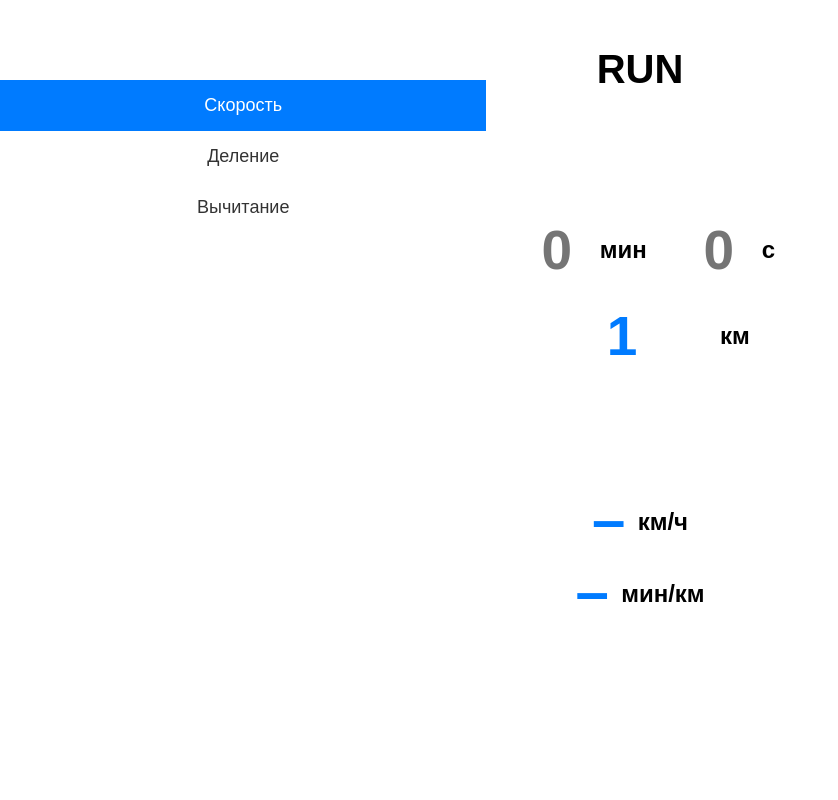
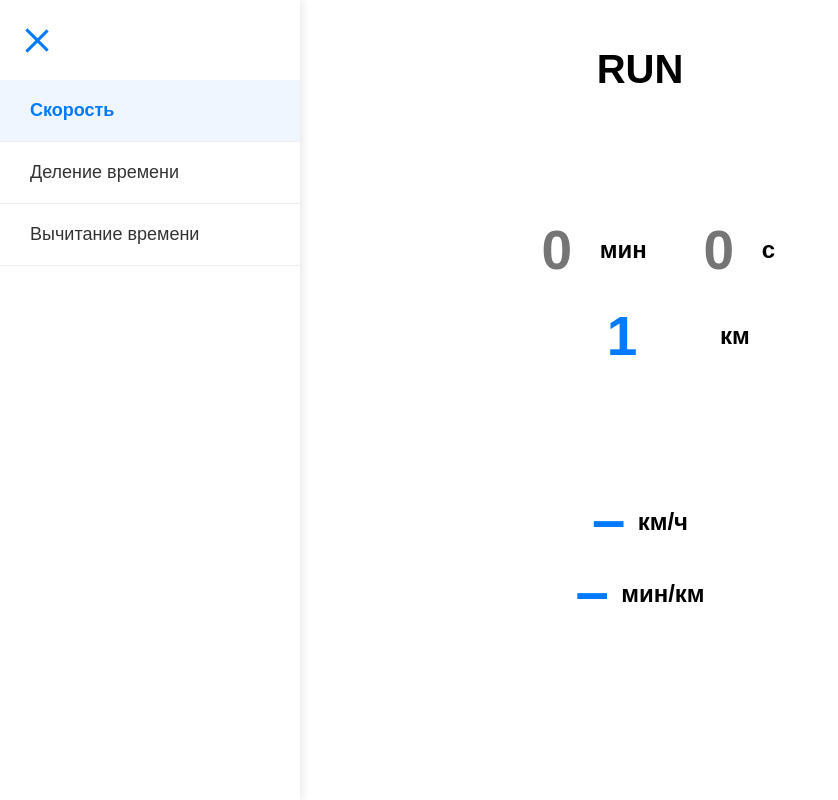
Before and after one commit to Nlch07/run, a plain HTML site: page index.html in a window 1280 px wide. Both pictures are taken after a click on the button 40 px from the left and 40 px from the top of the page. Shown: the whole page, without its empty margins (0-838 px from the left). Drawn offline with Linux system fonts and the light colour scheme; a web font is replaced by a local one.

Commit message:
Update index.html

```diff
--- a/index.html
+++ b/index.html
@@ -102,11 +102,24 @@
       top: -10px;
     }
 
-    .burger-menu {
+    /* Новые стили для бургер-меню */
+    .burger-header {
       position: fixed;
       top: 20px;
-      left: 20px;
-      z-index: 1000;
+      left: -50px;
+      display: flex;
+      align-items: center;
+      gap: 15px;
+      z-index: 1001;
+    }
+
+    .menu-logo {
+      font-size: 24px;
+      font-weight: bold;
+      color: #007bff;
+      opacity: 0;
+      transform: translateX(-10px);
+      transition: all 0.3s ease;
     }
 
     .burger-btn {
@@ -120,83 +133,90 @@
       background: none;
       border: none;
       cursor: pointer;
+      position: relative;
+      z-index: 1002;
     }
 
     .burger-line {
       width: 30px;
       height: 3px;
       background: #007bff;
-      transition: all 0.3s;
+      transition: all 0.3s ease;
     }
 
     .menu-items {
       position: fixed;
       top: 0;
       left: 0;
-      width: 38%; /* На всю ширину экрана */
-      height: 100vh; /* На всю высоту экрана */
+      width: 300px;
+      height: 100vh;
       background: white;
-      transform: translateX(-100%); /* Скрыто за левым краем */
+      transform: translateX(-100%);
       transition: transform 0.3s ease;
-      padding-top: 80px; /* Отступ для бургера */
+      padding-top: 80px;
       box-sizing: border-box;
+      box-shadow: 2px 0 10px rgba(0,0,0,0.1);
+      z-index: 1000;
     }
 
-        .menu-items.show {
-      transform: translateX(0); /* Показываем меню */
+    .menu-items.show {
+      transform: translateX(0);
     }
 
-    /* Анимация бургера в "крестик" */
+    .menu-items.show ~ .burger-header .menu-logo {
+      opacity: 1;
+      transform: translateX(0);
+    }
+
+    .menu-item {
+      padding: 20px;
+      font-size: 18px;
+      text-align: left;
+      padding-left: 30px;
+      border-bottom: 1px solid #eee;
+      color: #333;
+      transition: background 0.2s;
+    }
+
+    .menu-item.active {
+      background: #f0f6ff;
+      color: #007bff;
+      font-weight: bold;
+    }
+
+    .menu-item:hover {
+      background: #f5f5f5;
+    }
+
     .burger-btn.active .burger-line:nth-child(1) {
-      transform: rotate(45deg) translate(5px, 5px);
+      transform: rotate(45deg) translate(6px, 6px);
     }
     .burger-btn.active .burger-line:nth-child(2) {
       opacity: 0;
     }
     .burger-btn.active .burger-line:nth-child(3) {
-      transform: rotate(-45deg) translate(5px, -5px);
-  }
-
-    .menu-items.show {
-      display: block;
+      transform: rotate(-45deg) translate(6px, -6px);
     }
 
-    .menu-item {
-      padding: 15px 30px;
-      font-size: 18px;
-      color: #333;
-      text-align: center;
-      cursor: pointer;
-      transition: background 0.2s;
-    }
-
-    .menu-item:hover {
-      background: #f0f0f0;
-    }
-
-    .menu-item.active {
-      background: #007bff;
-      color: white;
-    }
-
-    /* Скрытые контейнеры */
     .hidden {
       display: none;
     }
   </style>
 </head>
 <body>
-  <div class="burger-menu">
+  <div class="burger-header">
+    <div class="menu-logo">RUN</div>
     <button class="burger-btn" id="burgerBtn">
       <span class="burger-line"></span>
       <span class="burger-line"></span>
       <span class="burger-line"></span>
     </button>
-    <div class="menu-items" id="menuItems">
-      <div class="menu-item active" data-mode="speed">Скорость</div>
-      <div class="menu-item" data-mode="divide">Деление</div>
-      <div class="menu-item" data-mode="subtract">Вычитание</div>
-    </div>
+  </div>
+
+  <div class="menu-items" id="menuItems">
+    <div class="menu-item active" data-mode="speed">Скорость</div>
+    <div class="menu-item" data-mode="divide">Деление времени</div>
+    <div class="menu-item" data-mode="subtract">Вычитание времени</div>
   </div>
 
   <h1>RUN</h1>
@@ -305,11 +325,15 @@
 
     burgerBtn.addEventListener("click", function(e) {
       e.stopPropagation();
+      this.classList.toggle("active");
       menuItems.classList.toggle("show");
     });
 
-    document.addEventListener("click", function() {
-      menuItems.classList.remove("show");
+    document.addEventListener("click", function(e) {
+      if (!menuItems.contains(e.target) && e.target !== burgerBtn) {
+        burgerBtn.classList.remove("active");
+        menuItems.classList.remove("show");
+      }
     });
 
     // Переключение между режимами
@@ -340,12 +364,10 @@
         } else if (mode === "subtract") {
           subtractContainer.classList.remove("hidden");
         }
-
-        // Закрываем меню
-        menuItems.classList.remove("show");
       });
     });
 
+    // Остальной JavaScript код остается без изменений
     // Калькулятор скорости
     const minutes = document.getElementById("minutes");
     const seconds = document.getElementById("seconds");
```
